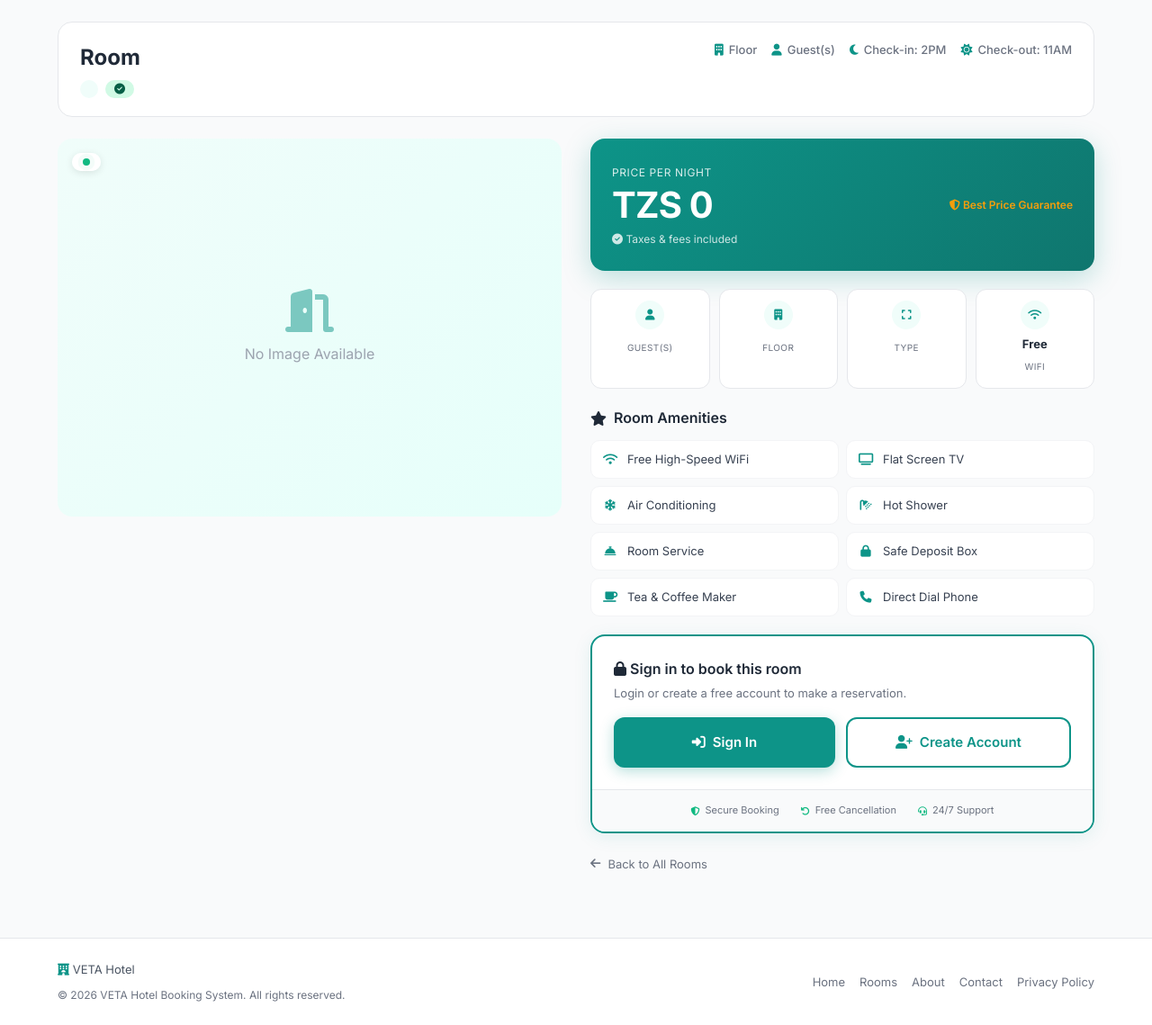
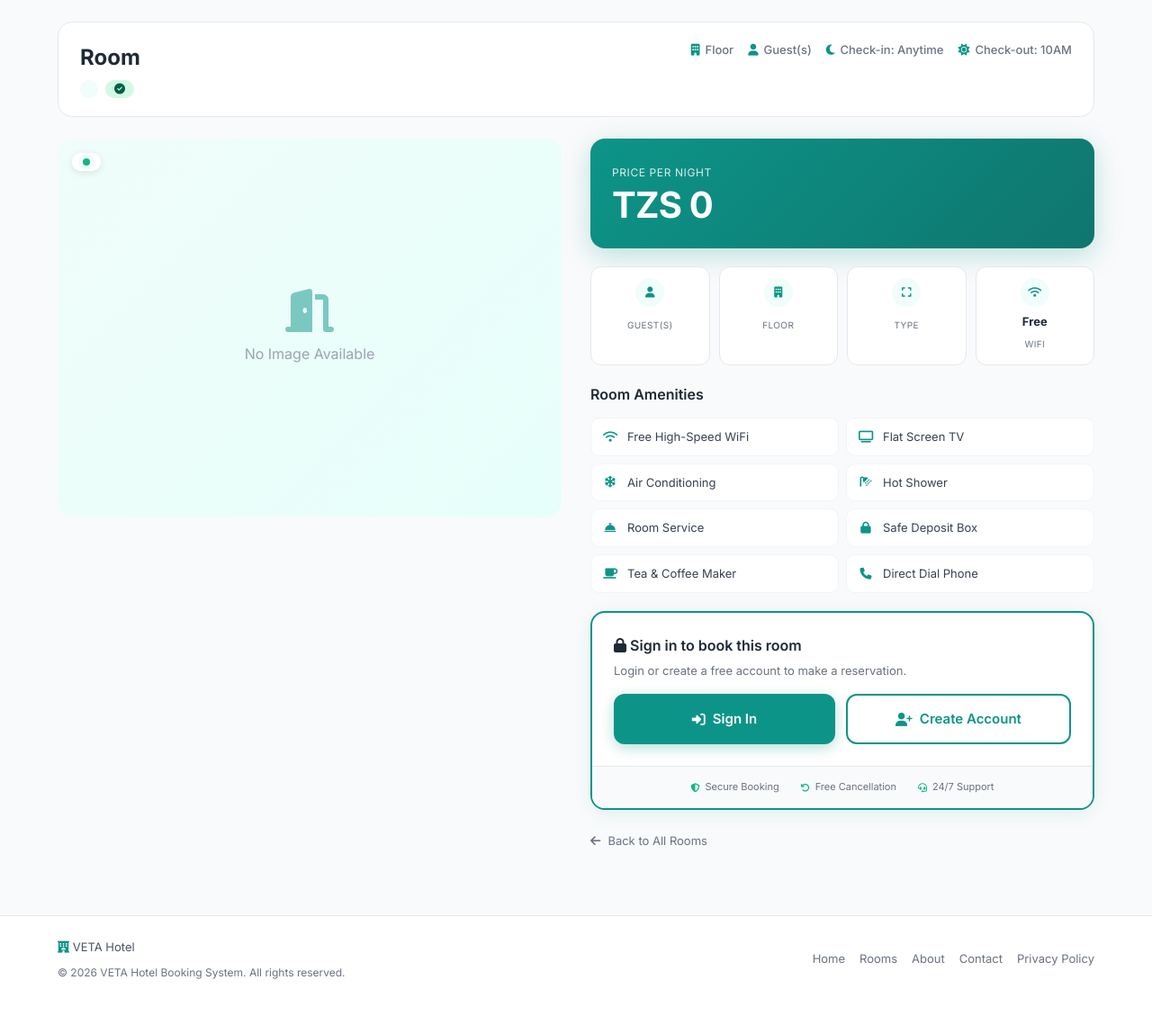
Before and after one commit to godfreydibigiit-sudo/veta, a Django app: template templates/guest/rooms/detail.html in a window 1280 px wide. Shown: the part 106-1245 px from the top of the page at 90% size. After the commit the page ends 1194 px from the top, so only its background shows below. Run offline with Django 5.2, Linux system fonts and the light colour scheme; the template is opened without the code that fills it, so the values that code supplies are empty.

Commit message:
currrency tags

```diff
--- a/apps/core/templatetags/currency_filters.py
+++ b/apps/core/templatetags/currency_filters.py
@@ -1,8 +1,10 @@
+#
+
 """
 Custom template filters for currency formatting.
 """
 from django import template
-from django.template.defaultfilters import stringfilter
+from decimal import Decimal, ROUND_HALF_UP
 
 register = template.Library()
 
@@ -11,17 +13,26 @@
 def tanzanian_shillings(value):
     """
     Format a number as Tanzanian Shillings with commas.
+    Uses Decimal for precise handling.
+
     Examples:
-        25000 -> TZS 25,000
+        45000 -> TZS 45,000
         150000 -> TZS 150,000
-        0 -> TZS 0
     """
     try:
-        value = int(float(value))
+        # Convert to Decimal for precision
+        if isinstance(value, (int, float)):
+            value = Decimal(str(value))
+        elif isinstance(value, str):
+            value = Decimal(value)
+
+        # Round to 0 decimal places properly
+        value = value.quantize(Decimal('1'), rounding=ROUND_HALF_UP)
+
         # Format with commas
-        formatted = f"{value:,}"
+        formatted = f"{int(value):,}"
         return f"TZS {formatted}"
-    except (ValueError, TypeError):
+    except (ValueError, TypeError, Exception):
         return "TZS 0"
 
 
@@ -29,14 +40,16 @@
 def comma_format(value):
     """
     Format a number with commas only (without currency symbol).
-    Examples:
-        25000 -> 25,000
-        150000 -> 150,000
     """
     try:
-        value = int(float(value))
-        return f"{value:,}"
-    except (ValueError, TypeError):
+        if isinstance(value, (int, float)):
+            value = Decimal(str(value))
+        elif isinstance(value, str):
+            value = Decimal(value)
+
+        value = value.quantize(Decimal('1'), rounding=ROUND_HALF_UP)
+        return f"{int(value):,}"
+    except (ValueError, TypeError, Exception):
         return "0"
 
 
@@ -44,12 +57,14 @@
 def short_price(value):
     """
     Format price in shortened form for large numbers.
-    Examples:
-        25000 -> TZS 25,000
-        1500000 -> TZS 1,500,000
     """
     try:
-        value = int(float(value))
-        return f"TZS {value:,}"
-    except (ValueError, TypeError):
+        if isinstance(value, (int, float)):
+            value = Decimal(str(value))
+        elif isinstance(value, str):
+            value = Decimal(value)
+
+        value = value.quantize(Decimal('1'), rounding=ROUND_HALF_UP)
+        return f"TZS {int(value):,}"
+    except (ValueError, TypeError, Exception):
         return "TZS 0"
--- a/templates/guest/rooms/detail.html
+++ b/templates/guest/rooms/detail.html
@@ -34,8 +34,8 @@
                 <div class="header-meta">
                     <span class="meta-item"><i class="fas fa-building"></i> Floor {{ room.floor }}</span>
                     <span class="meta-item"><i class="fas fa-user"></i> {{ room.capacity }} Guest(s)</span>
-                    <span class="meta-item"><i class="fas fa-moon"></i> Check-in: 2PM</span>
-                    <span class="meta-item"><i class="fas fa-sun"></i> Check-out: 11AM</span>
+                    <span class="meta-item"><i class="fas fa-moon"></i> Check-in: Anytime</span>
+                    <span class="meta-item"><i class="fas fa-sun"></i> Check-out: 10AM</span>
                 </div>
             </div>
         </div>
@@ -79,11 +79,11 @@
                     <div class="price-card-left">
                         <span class="price-per-night-label">Price per night</span>
                         <div class="price-amount-main">{{ room.price_per_night|tanzanian_shillings }}</div>
-                        <span class="price-taxes"><i class="fas fa-check-circle"></i> Taxes & fees included</span>
+
                     </div>
-                    <div class="price-card-right">
+                    <!-- <div class="price-card-right">
                         <div class="price-guarantee"><i class="fas fa-shield-alt"></i> Best Price Guarantee</div>
-                    </div>
+                    </div> -->
                 </div>
 
                 <!-- Quick Info -->
@@ -108,7 +108,7 @@
 
                 <!-- Features -->
                 <div class="features-section-modern">
-                    <h3 class="section-heading"><i class="fas fa-star text-warm"></i> Room Amenities</h3>
+                    <h3 class="section-heading"> Room Amenities</h3>
                     <div class="amenities-grid">
                         <div class="amenity-item"><i class="fas fa-wifi"></i><span>Free High-Speed WiFi</span></div>
                         <div class="amenity-item"><i class="fas fa-tv"></i><span>Flat Screen TV</span></div>
@@ -124,7 +124,7 @@
                 <!-- Description -->
                 {% if room.description %}
                 <div class="description-section-modern">
-                    <h3 class="section-heading"><i class="fas fa-info-circle text-warm"></i> About This Room</h3>
+                    <h3 class="section-heading"> About This Room</h3>
                     <div class="description-content-modern">
                         <p>{{ room.description }}</p>
                     </div>
@@ -138,7 +138,7 @@
         <!-- AUTHENTICATED GUEST -->
         <div class="cta-content">
             <div class="cta-text">
-                <h4><i class="fas fa-check-circle text-success"></i> Ready to book this room?</h4>
+                <h4> Ready to book this room?</h4>
                 <p>Select your dates and confirm your reservation instantly.</p>
             </div>
             <a href="{% url 'bookings:create' room.pk %}{% if request.GET.check_in %}?check_in={{ request.GET.check_in }}{% if request.GET.check_out %}&check_out={{ request.GET.check_out }}{% endif %}{% elif request.GET.check_out %}?check_out={{ request.GET.check_out }}{% endif %}"
```
